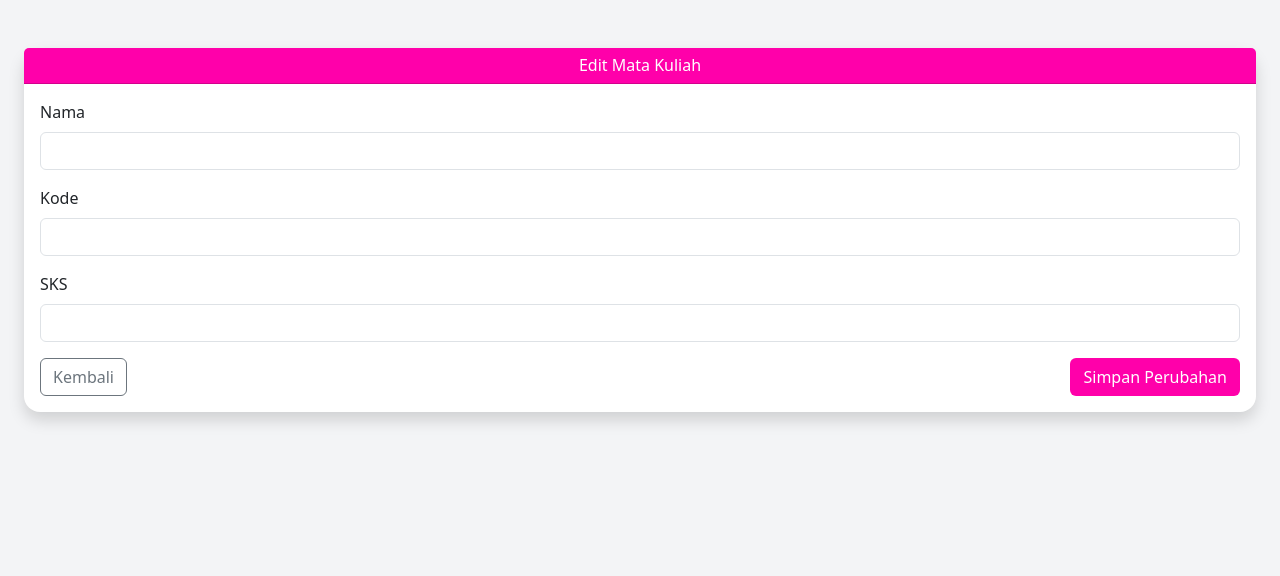
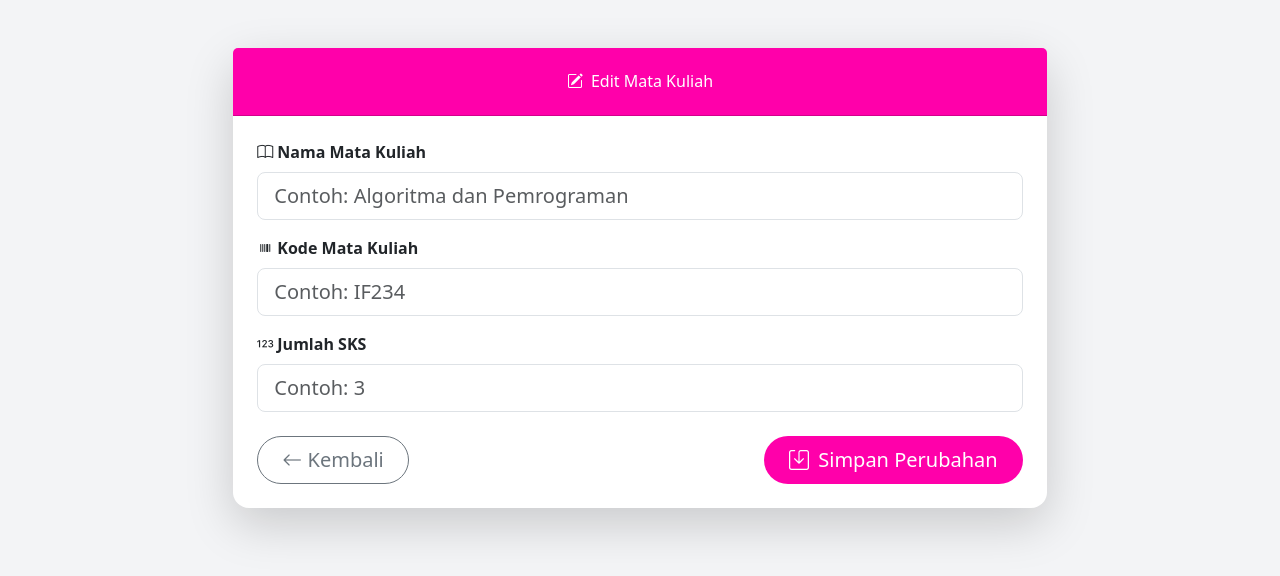
Before and after one commit to ArifbillahKamil/RBAC-Project, a Python web app: template templates/edit_matkul.html in a window 1280 px wide. Shown: the part 56-632 px from the top of the page. Run offline with Jinja, Linux system fonts and the light colour scheme; the template is opened without the code that fills it, so the values that code supplies are empty; some libraries are stand-ins or nearby versions.

Commit message:
perubahan edit matkul

```diff
--- a/templates/edit_matkul.html
+++ b/templates/edit_matkul.html
@@ -1,43 +1,61 @@
-{% extends 'base.html' %} {% block content %}
+{% extends 'base.html' %}
+
+{% block title %}Edit Mata Kuliah{% endblock %}
+
+{% block content %}
+<!-- Bootstrap Icons & Animate.css (pastikan sudah ada di base.html) -->
+<link href="https://cdn.jsdelivr.net/npm/bootstrap-icons@1.10.5/font/bootstrap-icons.css" rel="stylesheet">
+<link rel="stylesheet" href="https://cdnjs.cloudflare.com/ajax/libs/animate.css/4.1.1/animate.min.css"/>
+
 <div class="container mt-5">
-  <div class="card shadow rounded-4 border-0">
-    <div
-      class="card-header text-white text-center"
-      style="background-color: #ff00aa"
-    >
-      <h3 class="mb-0">Edit Mata Kuliah</h3>
+  <div class="row justify-content-center">
+    <div class="col-md-8">
+      <div class="card shadow-lg border-0 rounded-4 animate__animated animate__fadeIn">
+        <div class="card-header text-white text-center py-4" style="background-color: #ff00aa;">
+          <h3 class="mb-0">
+            <i class="bi bi-pencil-square me-2"></i>Edit Mata Kuliah
+          </h3>
         </div>
-    <div class="card-body">
+        <div class="card-body p-4">
           <form method="POST">
             <div class="mb-3">
-          <label for="nama" class="form-label">Nama</label>
+              <label for="nama" class="form-label fw-semibold">
+                <i class="bi bi-book me-1"></i>Nama Mata Kuliah
+              </label>
               <input
                 type="text"
                 id="nama"
                 name="nama"
-            class="form-control"
+                class="form-control form-control-lg"
+                placeholder="Contoh: Algoritma dan Pemrograman"
                 value="{{ mk.nama or mk.nama_mk or '' }}"
                 required
               />
             </div>
             <div class="mb-3">
-          <label for="kode" class="form-label">Kode</label>
+              <label for="kode" class="form-label fw-semibold">
+                <i class="bi bi-upc me-1"></i>Kode Mata Kuliah
+              </label>
               <input
                 type="text"
                 id="kode"
                 name="kode"
-            class="form-control"
+                class="form-control form-control-lg"
+                placeholder="Contoh: IF234"
                 value="{{ mk.kode or mk.kode_mk or '' }}"
                 required
               />
             </div>
-        <div class="mb-3">
-          <label for="sks" class="form-label">SKS</label>
+            <div class="mb-4">
+              <label for="sks" class="form-label fw-semibold">
+                <i class="bi bi-123 me-1"></i>Jumlah SKS
+              </label>
               <input
                 type="number"
                 id="sks"
                 name="sks"
-            class="form-control"
+                class="form-control form-control-lg"
+                placeholder="Contoh: 3"
                 value="{{ mk.sks }}"
                 required
               />
@@ -45,19 +63,22 @@
             <div class="d-flex justify-content-between">
               <a
                 href="{{ url_for('main.manage_matakuliah') }}"
-            class="btn btn-outline-secondary"
-            >Kembali</a
+                class="btn btn-outline-secondary btn-lg rounded-pill px-4"
               >
+                <i class="bi bi-arrow-left"></i> Kembali
+              </a>
               <button
                 type="submit"
-            class="btn text-white"
-            style="background-color: #ff00aa"
+                class="btn btn-lg text-white rounded-pill px-4"
+                style="background-color: #ff00aa;"
               >
-            Simpan Perubahan
+                <i class="bi bi-save me-1"></i> Simpan Perubahan
               </button>
             </div>
           </form>
         </div>
       </div>
     </div>
+  </div>
+</div>
 {% endblock %}
```
Lines whose indentation alone changed are shown as unchanged.
